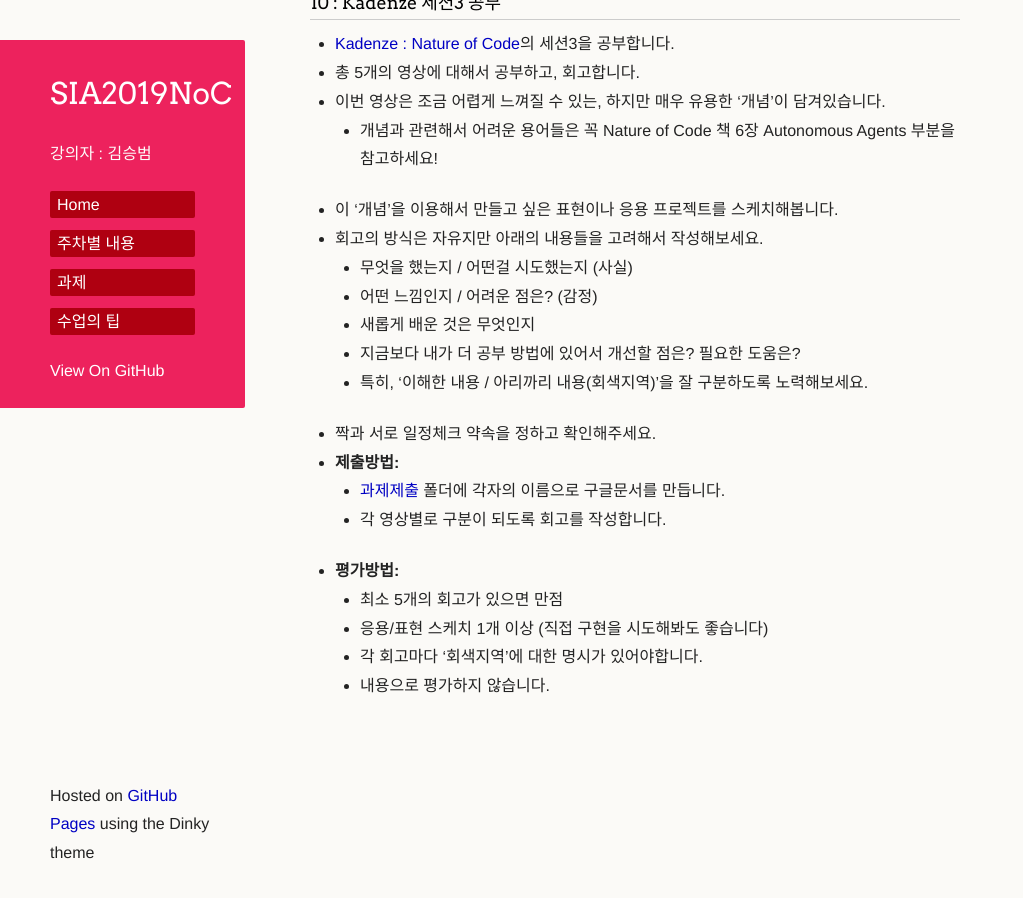
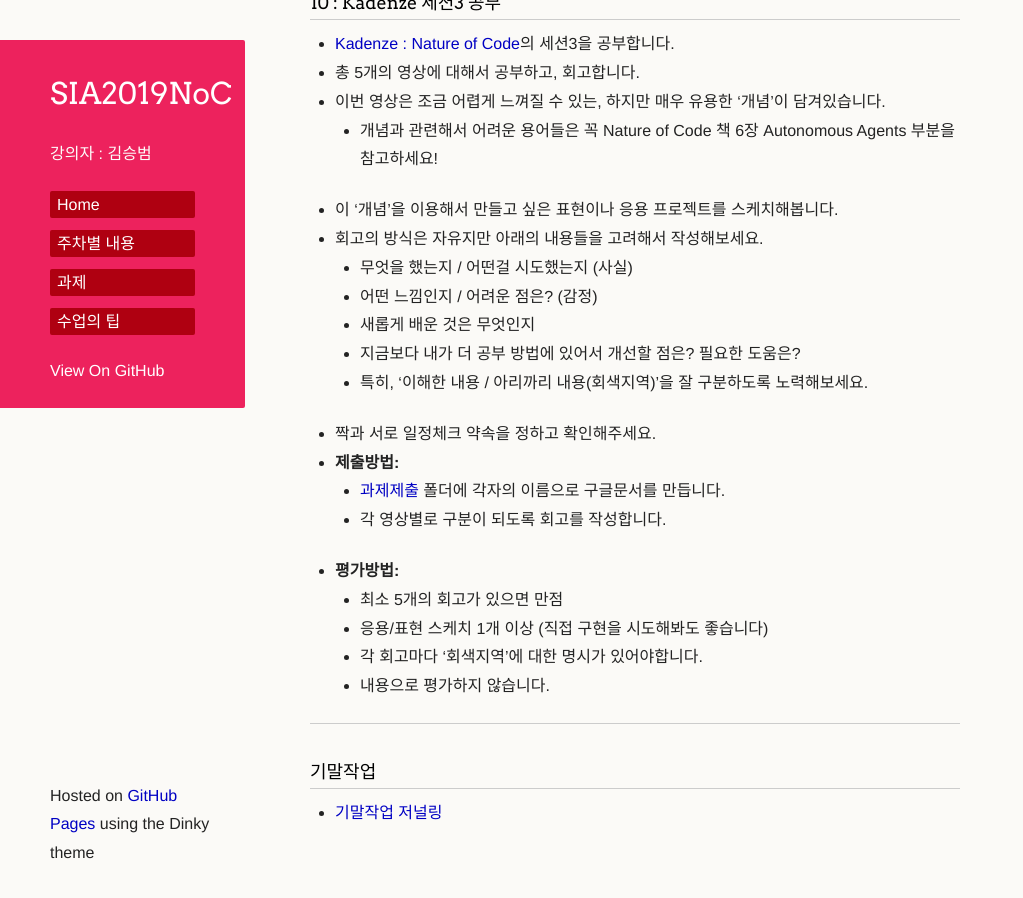
Before and after one commit to picxenk/SIA2019NoC, a Jekyll site: the page built from homework.md, in a window 1280 px wide and 900 px high, scrolled down 5224 px. Shown: the whole window, without its empty margins (0-1023 px from the left). Built offline with Jekyll 4.4.1, drawn with Linux system fonts in a browser that asks for light colours; our own code applies the rules of GitHub Pages for plain Markdown files; a script that is not in the unit is left out; the repository's description, which GitHub fills in, is left out.

Commit message:
Update homework.md

```diff
--- a/homework.md
+++ b/homework.md
@@ -170,3 +170,8 @@
     * 응용/표현 스케치 1개 이상 (직접 구현을 시도해봐도 좋습니다)
     * 각 회고마다 '회색지역'에 대한 명시가 있어야합니다.
     * 내용으로 평가하지 않습니다.
+
+-----
+
+### 기말작업
+ * [기말작업 저널링](https://drive.google.com/drive/folders/1-2W2DB9pjgTbOpTN1b8rxw0UPffRRWgx?usp=sharing)
```
